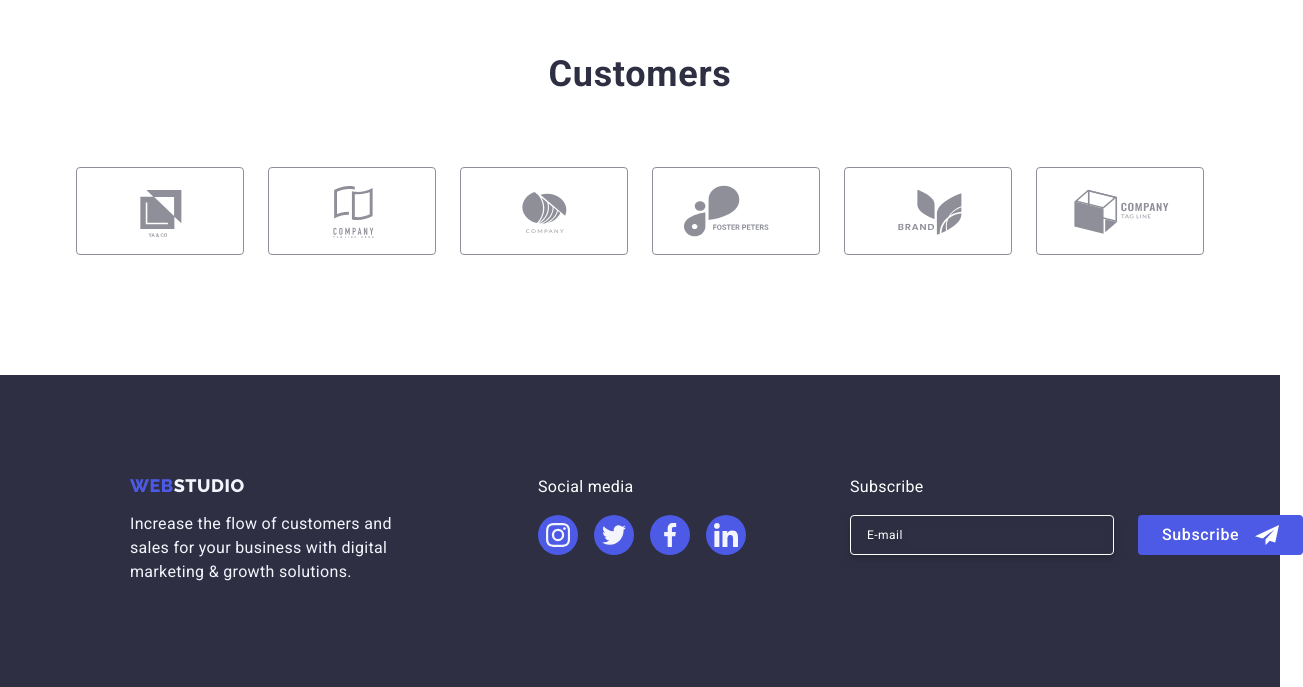
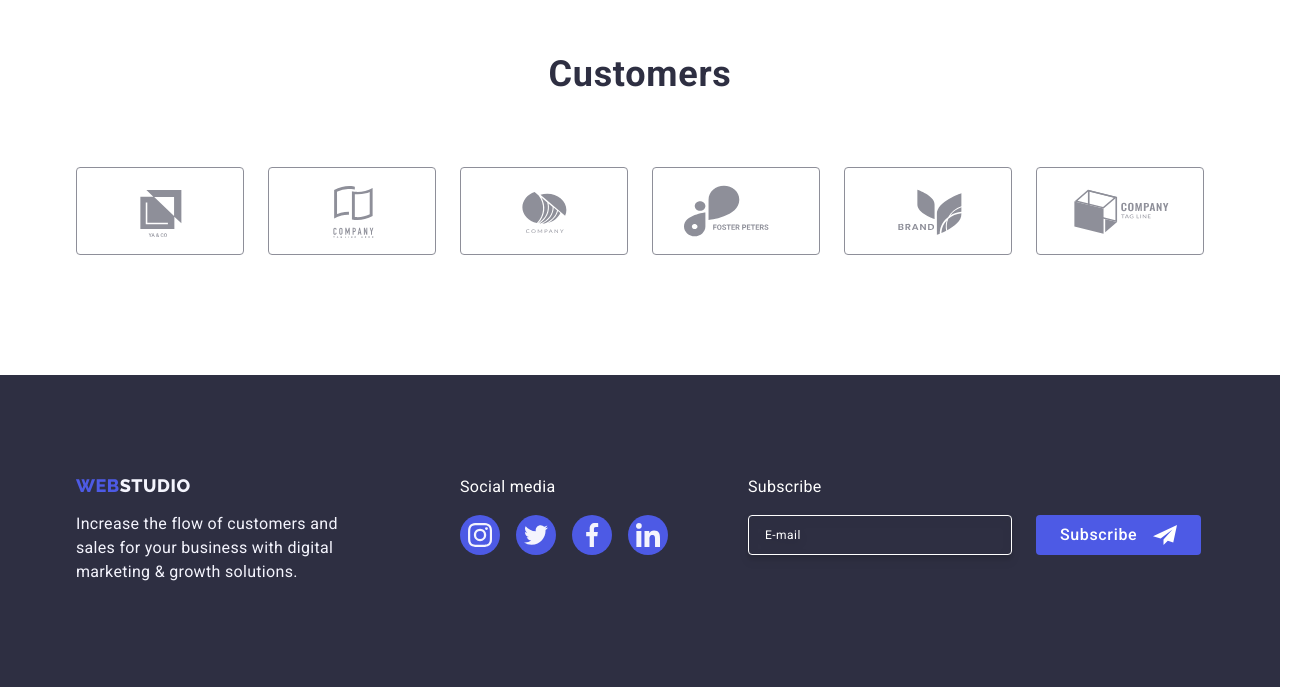
Before and after one commit to maxDes23/goit-markup-hw-06, a plain HTML site: page index.html in a window 1280 px wide. Shown: the part 2538-3225 px from the top of the page, 1303 px wide, since content can reach past the window. Drawn offline with nearby package versions, Linux system fonts and the light colour scheme.

Commit message:
dz6 finish

```diff
--- a/css/styles.css
+++ b/css/styles.css
@@ -891,7 +891,7 @@ button {
   .page-footer-link {
     display: flex;
     flex-wrap: wrap;
-    gap: 24px;
+
   }
   .subscribe-form-input {
     width: 264px;
@@ -914,6 +914,7 @@ button {
   }
   .footer-container {
     margin-bottom: 72px;
+    margin-right: 24px;
   }
 
   .page-footer {
@@ -957,17 +958,18 @@ button {
   }
   .footer-container {
     margin-right: 120px;
-
   }
   .footer-link {
     margin-right: 80px;
   }
   .page-footer-link {
     display: flex;
-
     flex-wrap: nowrap;
+
+
   }
   .page-footer {
+    padding: 0;
     height: 312px;
     padding-top: 100px;
     padding-bottom: 100px;
```
